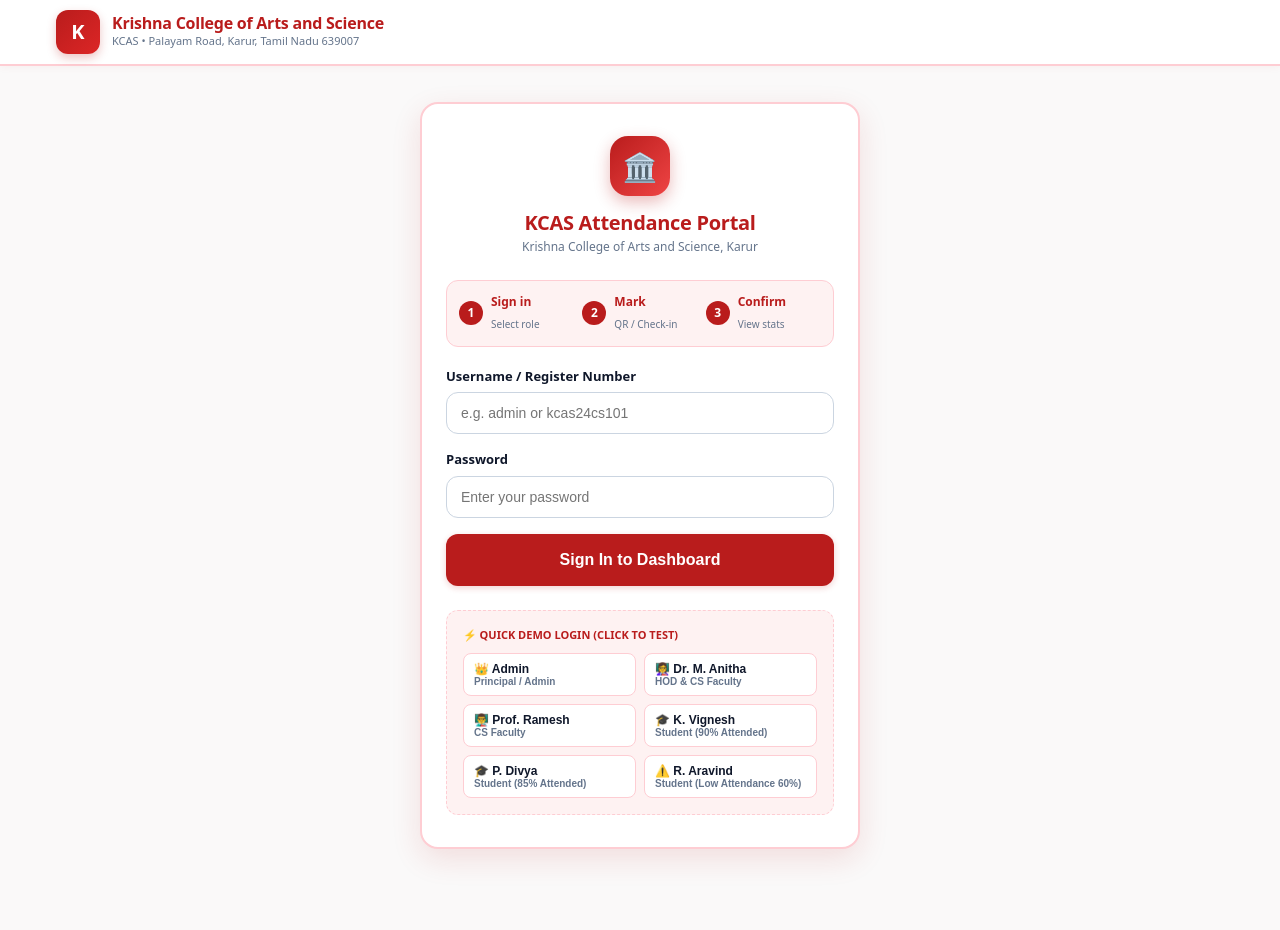
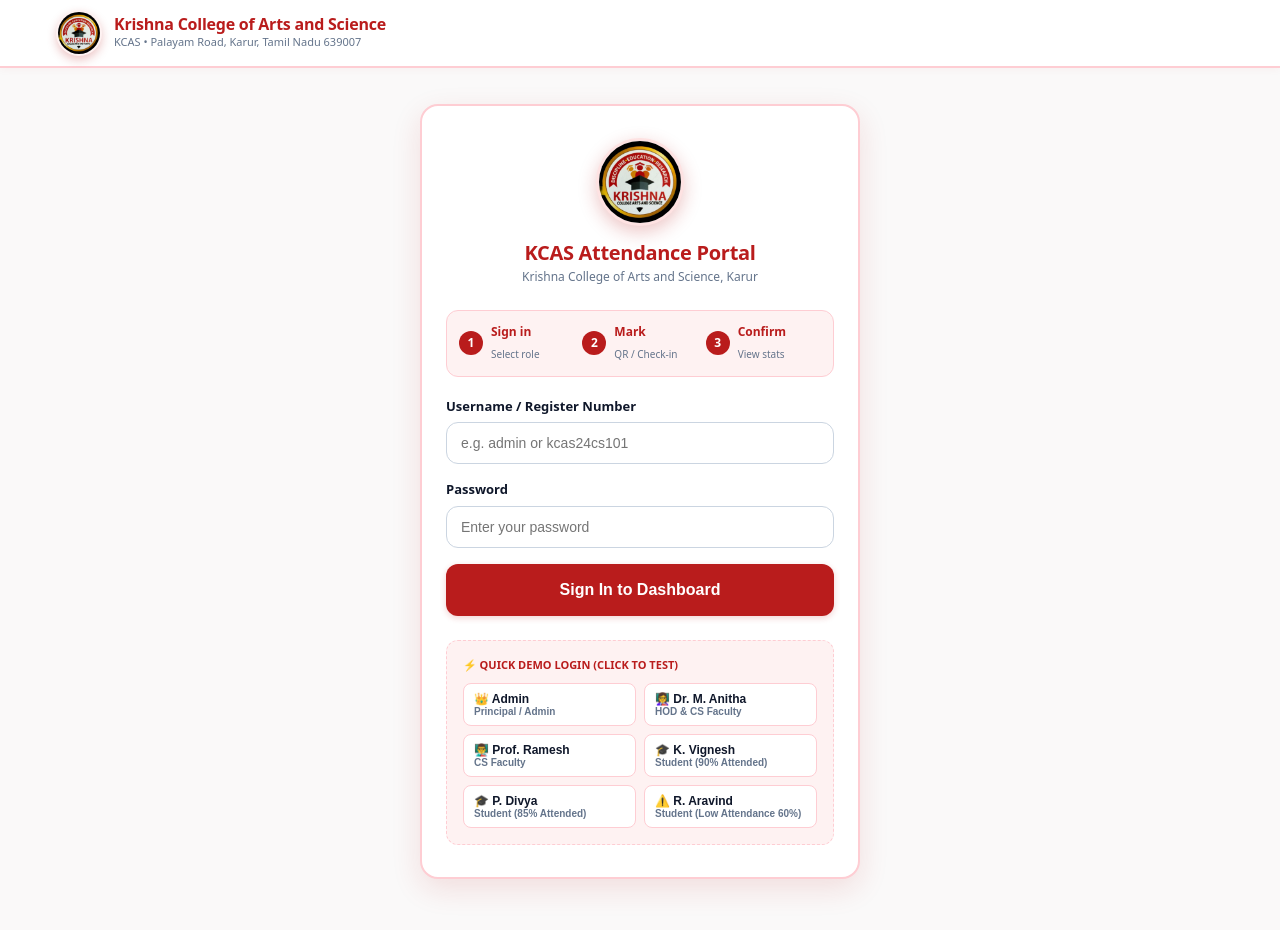
Before and after one commit to Praveen9047/kcas-attendance, a website: page public/index.html in a window 1280 px wide. Before the commit the page ends 909 px from the top, so only its background shows below. Drawn offline with Linux system fonts and the light colour scheme.

Commit message:
Add college logo

```diff
--- a/public/css/style.css
+++ b/public/css/style.css
@@ -114,6 +114,17 @@ a:hover {
   font-weight: 800;
   box-shadow: 0 4px 10px rgba(185, 28, 28, 0.25);
   flex-shrink: 0;
+}
+
+.college-logo-badge-img {
+  width: 46px;
+  height: 46px;
+  object-fit: contain;
+  border-radius: 50%;
+  box-shadow: 0 4px 10px rgba(185, 28, 28, 0.25);
+  flex-shrink: 0;
+  background: #FFFFFF;
+  border: 2px solid #FEF2F2;
 }
 
 .college-info h1 {
@@ -411,6 +422,18 @@ a:hover {
   justify-content: center;
   font-size: 28px;
   box-shadow: 0 6px 16px rgba(185, 28, 28, 0.3);
+}
+
+.login-college-logo {
+  width: 88px;
+  height: 88px;
+  margin: 0 auto 12px;
+  object-fit: contain;
+  border-radius: 50%;
+  display: block;
+  box-shadow: 0 6px 18px rgba(185, 28, 28, 0.25);
+  background: #FFFFFF;
+  border: 3px solid #FEE2E2;
 }
 
 .login-header h2 {
--- a/public/index.html
+++ b/public/index.html
@@ -10,8 +10,8 @@
   <meta name="mobile-web-app-capable" content="yes">
   <meta name="apple-mobile-web-app-capable" content="yes">
   <meta name="apple-mobile-web-app-status-bar-style" content="black-translucent">
-  <link rel="apple-touch-icon" href="/icons/icon.svg">
-  <link rel="icon" href="/icons/icon.svg">
+  <link rel="apple-touch-icon" href="/icons/college-logo.png">
+  <link rel="icon" type="image/png" href="/icons/college-logo.png">
 </head>
 <body>
 
@@ -19,7 +19,7 @@
   <header class="app-header">
     <div class="header-container">
       <a href="#" class="college-brand" onclick="App.navigateHome()">
-        <div class="college-logo-badge">K</div>
+        <img src="/icons/college-logo.png" alt="Krishna College Logo" class="college-logo-badge-img">
         <div class="college-info">
           <h1>Krishna College of Arts and Science</h1>
           <p>KCAS • Palayam Road, Karur, Tamil Nadu 639007</p>
@@ -54,7 +54,7 @@
     <div id="loginView" class="login-page-container">
       <div class="login-card">
         <div class="login-header">
-          <div class="login-logo">🏛️</div>
+          <img src="/icons/college-logo.png" alt="Krishna College Logo" class="login-college-logo">
           <h2>KCAS Attendance Portal</h2>
           <p>Krishna College of Arts and Science, Karur</p>
         </div>
```
Also changed, not shown: public/icons/college-logo.png (added), public/icons/icon.png (added), public/manifest.json.
